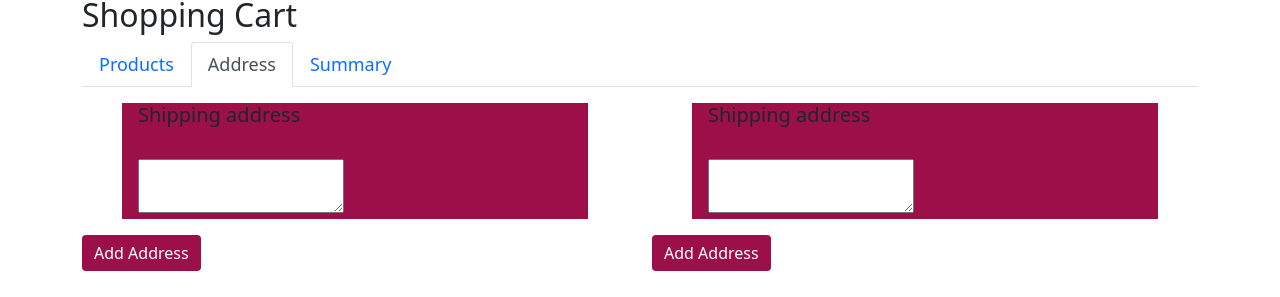
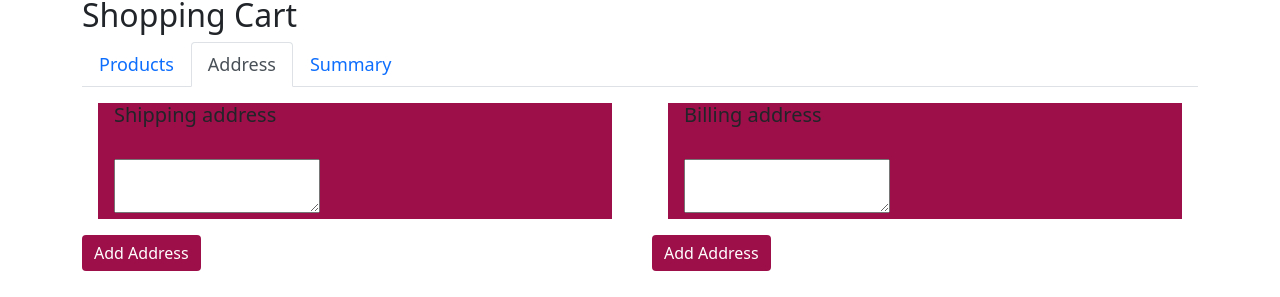
Before and after one commit to maijaviska/hackat-3, a React (Create React App) app: page /cart in a window 1280 px wide. Both pictures are taken after a click on the tab "Address". Shown: the part 170-467 px from the top of the page. Built offline with nearby package versions, Linux system fonts and the light colour scheme; grey boxes are pictures that could not be loaded.

Commit message:
classname update Billing Shipping address

```diff
--- a/src/Components/BillingAddress.js
+++ b/src/Components/BillingAddress.js
@@ -2,23 +2,18 @@ import "./BillingAddress.css"
 
 function BillingAddress() {
     return (
-        <div className="container">
-            <form>
-                <div class="row m-3 ">
-                    <div class="col-md-6 px-3 pameginam">
-                        <div class="form-outline">
-                            <div class="col-xxl-11 col-xl-10 col-md-10 col-sm-9">
-                                <h5 for="username">Billing address</h5><br />
-                                <textarea id="username-input" name="input-message" rows="5" cols="76"></textarea>
-                            </div>
+        <form>
+            <div className="row m-3">
+                <div className="px-3 col-for-ship-area">
+                    <div className="form-outline">
+                        <div className="parent-for-textarea">
+                            <h5 for="username">Billing address</h5><br />
+                            <textarea id="username-input" name="input-message" rows="" cols=""></textarea>
                         </div>
                     </div>
                 </div>
-                <div class="col-md-6 d-flex justify-content-end">
-                    <button class="btn btn-success address-btn" id="address-button" onclick="addAddress()">Add Address</button>
-                </div>
-            </form>
-        </div>
+            </div>
+        </form>
     )
 }
 
--- a/src/Components/ShippingAddress.js
+++ b/src/Components/ShippingAddress.js
@@ -2,20 +2,18 @@ import "./ShippingAddress.css"
 
 function ShippingAddress() {
     return (
-        <div className="container-fluid">
-            <form>
-                <div class="row m-3">
-                    <div class="px-3 col-for-ship-area">
-                        <div class="form-outline">
-                            <div class="parent-for-textarea">
-                                <h5 for="username">Shipping address</h5><br />
-                                <textarea id="username-input" name="input-message" rows="" cols=""></textarea>
-                            </div>
+        <form>
+            <div className="row m-3">
+                <div className="px-3 col-for-ship-area">
+                    <div className="form-outline">
+                        <div className="parent-for-textarea">
+                            <h5 for="username">Shipping address</h5><br />
+                            <textarea id="username-input" name="input-message" rows="" cols=""></textarea>
                         </div>
                     </div>
                 </div>
-            </form>
-        </div>
+            </div>
+        </form>
     )
 }
 
--- a/src/Pages/Cart.js
+++ b/src/Pages/Cart.js
@@ -1,3 +1,4 @@
+import BillingAddress from "../Components/BillingAddress";
 import Cakegallery from "../Components/Cakegalery";
 import Cakeslider from "../Components/Cakeslider";
 import ProductSummary from "../Components/ProductSummary";
@@ -10,46 +11,57 @@ function Cart() {
                 <h2>Shopping Cart</h2>
 
                 <nav>
-                    <div class="nav nav-tabs" id="nav-tab" role="tablist">
-                        <button class="nav-link active" id="nav-home-tab" data-bs-toggle="tab" data-bs-target="#nav-home" type="button" role="tab" aria-controls="nav-home" aria-selected="true">Products</button>
-                        <button class="nav-link" id="nav-profile-tab" data-bs-toggle="tab" data-bs-target="#nav-profile" type="button" role="tab" aria-controls="nav-profile" aria-selected="false">Address</button>
-                        <button class="nav-link" id="nav-contact-tab" data-bs-toggle="tab" data-bs-target="#nav-contact" type="button" role="tab" aria-controls="nav-contact" aria-selected="false">Summary</button>
+                    <div className="nav nav-tabs" id="nav-tab" role="tablist">
+                        <button className="nav-link active" id="nav-home-tab" data-bs-toggle="tab" data-bs-target="#nav-home" type="button" role="tab" aria-controls="nav-home" aria-selected="true">Products</button>
+                        <button className="nav-link" id="nav-profile-tab" data-bs-toggle="tab" data-bs-target="#nav-profile" type="button" role="tab" aria-controls="nav-profile" aria-selected="false">Address</button>
+                        <button className="nav-link" id="nav-contact-tab" data-bs-toggle="tab" data-bs-target="#nav-contact" type="button" role="tab" aria-controls="nav-contact" aria-selected="false">Summary</button>
                     </div>
                 </nav>
-                <div class="tab-content" id="nav-tabContent">
+                <div className="tab-content" id="nav-tabContent">
 
-                    <div class="tab-pane fade show active" id="nav-home" role="tabpanel" aria-labelledby="nav-products-tab">
+                    <div className="tab-pane fade show active" id="nav-home" role="tabpanel" aria-labelledby="nav-products-tab">
                         <ProductSummary />
                     </div>
 
-                    <div class="tab-pane fade" id="nav-profile" role="tabpanel" aria-labelledby="nav-address-tab">
-                        <div class="row d-flex mb-4 address-row">
-                            <div class="col-6 justify-content-end">
-                                <ShippingAdress />
-                                <button class="btn btn-success address-btn" id="address-button" onclick="addAddress()">Add Address</button>
+                    <div className="tab-pane fade" id="nav-profile" role="tabpanel" aria-labelledby="nav-address-tab">
+
+                        <div className="row d-flex mb-4 address-row">
+
+                            <div className="col justify-content-end">
+                                <div className="">
+                                    <ShippingAdress />
+                                </div>
+                                <div className="">
+                                    <button className="btn btn-success address-btn" id="address-button" onclick="addAddress()">Add Address</button>
+                                </div>
                             </div>
-                            <div class="col-6 justify-content-end">
-                                <ShippingAdress />
-                                <button class="btn btn-success address-btn" id="address-button" onclick="addAddress()">Add Address</button>
+
+                            <div className="col justify-content-end">
+                                <div className="">
+                                    <BillingAddress />
+                                </div>
+                                <div className="">
+                                    <button className="btn btn-success address-btn" id="address-button" onclick="addAddress()">Add Address</button>
+                                </div>
                             </div>
                         </div>
                     </div>
 
-                    <div class="tab-pane fade" id="nav-contact" role="tabpanel" aria-labelledby="nav-summary-tab">
-                        <div class="row">
-                            <div class="col-3">
-                                <div class="">
-                                    <div class="col">
+                    <div className="tab-pane fade" id="nav-contact" role="tabpanel" aria-labelledby="nav-summary-tab">
+                        <div className="row">
+                            <div className="col-3">
+                                <div className="">
+                                    <div className="col">
                                         <ShippingAdress />
                                     </div>
 
-                                    <div class="col">
+                                    <div className="col">
                                         <ShippingAdress />
                                     </div>
 
                                 </div>
                             </div>
-                            <div class="col-9">
+                            <div className="col-9">
                                 <ProductSummary />
                             </div>
                         </div>
```
